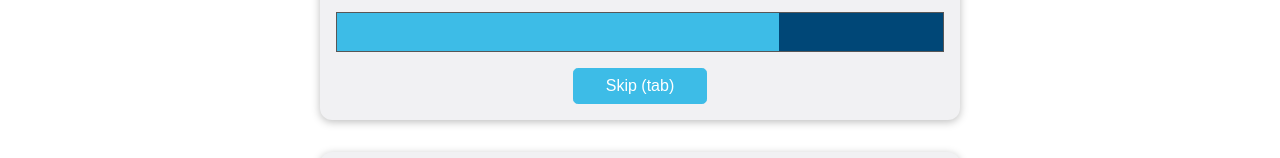
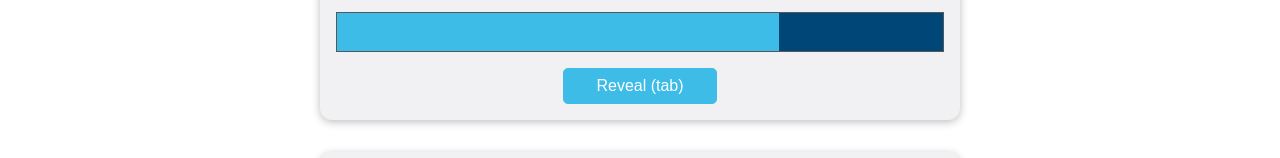
Before and after one commit to eschluntz/name-game, a Vue app: page / in a window 1280 px wide. Both pictures are taken after a click on the button "Play Now". Shown: the part 489-647 px from the top of the page. Built offline with nearby package versions, Linux system fonts and the light colour scheme.

Commit message:
time carries over between rounds

```diff
--- a/src/App.vue
+++ b/src/App.vue
@@ -4,7 +4,8 @@
   <start-menu v-if="gameState == 'start'" @start-game="startGame">
   </start-menu>
   <div v-else-if="gameState == 'play'">
-    <face-card :name="person.name" :face-url="person.faceUrl" @next-person="nextPerson">
+    <face-card :name="person.name" :face-url="person.faceUrl" :init-time-remaining="person.timeRemaining"
+      @next-person="nextPerson" :key="roundCountKey">
     </face-card>
     <the-score :score="score" :index="index" :total="people.length">
     </the-score>
@@ -14,7 +15,7 @@
 </template>
 
 <script>
-import {shuffle, peopleData} from './util.js'
+import { shuffle, peopleData } from './util.js'
 
 import FaceCard from './components/FaceCard.vue';
 import TopBar from './components/TopBar.vue';
@@ -35,6 +36,7 @@ export default {
     return {
       score: 0,
       index: 0,
+      roundCountKey: 0,
       gameState: "start", // start | play | over
       people: shuffle(peopleData),
     };
@@ -48,16 +50,18 @@ export default {
     startGame() {
       this.gameState = "play";
     },
-    nextPerson(win, score) {
+    nextPerson(win, timeRemaining, score) {
+      this.roundCountKey++; // used to force re-render the game
       if (win) {
         this.score += score;
-        this.index += 1;
+        this.index++;
         if (this.index >= this.people.length) {
           this.gameState = "over";
         }
       } else {
         // put this person back on the end of the array
         let [item] = this.people.splice(this.index, 1);  // Remove the item
+        item.timeRemaining = timeRemaining;
         this.people.push(item);
       }
 
--- a/src/components/FaceCard.vue
+++ b/src/components/FaceCard.vue
@@ -8,7 +8,7 @@
       <div class="timebar">
         <div class="timebar__value" :style="timeBarStyles"></div>
       </div>
-      <button v-if="active" @click="skipButton">Skip (tab)</button>
+      <button v-if="active" @click="skipButton">Reveal (tab)</button>
       <button v-else @click="endGame(false)" class="throbbing">Next (tab)</button>
     </div>
   </section>
@@ -19,14 +19,15 @@ const UPDATE_PERIOD = 200; // milliseconds between checks
 const GUESSTIME = 10; // seconds to guess
 
 export default {
-  props: ['name', 'faceUrl'],
+  props: ['name', 'faceUrl', 'initTimeRemaining'],
   emits: ['next-person'],
   data() {
     return {
       active: true,
       enteredName: '',
-      remainingTime: GUESSTIME,
+      remainingTime: this.initTimeRemaining !== undefined ? this.initTimeRemaining : GUESSTIME,
       intervalId: null,
+      timeLeftWhenSkipped: null,
       flashClass: "",
     };
   },
@@ -57,14 +58,13 @@ export default {
       }
 
       this.remainingTime -= UPDATE_PERIOD / 1000
-      if (this.remainingTime <= 0) {
-        this.skipButton();
+      if (this.remainingTime < 0) {
+        this.remainingTime = 0;
       }
     },
     skipButton() {
       this.active = false;
       this.enteredName = this.name;
-      this.remainingTime = 0;
     },
     endGame(win) {
       // ready to load the next person
@@ -72,8 +72,7 @@ export default {
       if (win) {
         this.flashCardClass("success-flash");
       }
-      this.resetGame();
-      this.$emit('next-person', win, score);
+      this.$emit('next-person', win, this.remainingTime, score);
     },
     handleKeyPress(event) {
       if (event.keyCode === 9) {  // Tab key
@@ -91,15 +90,6 @@ export default {
         event.preventDefault();
       }
     },
-    resetGame() {
-      this.active = true;
-      this.enteredName = '';
-      this.remainingTime = GUESSTIME;
-      this.$nextTick(() => {
-        // do this in next Tick to make sure the box has reactivated already
-        this.$refs.nameInput.focus();
-      })
-    }
   },
 
   mounted() {
```
